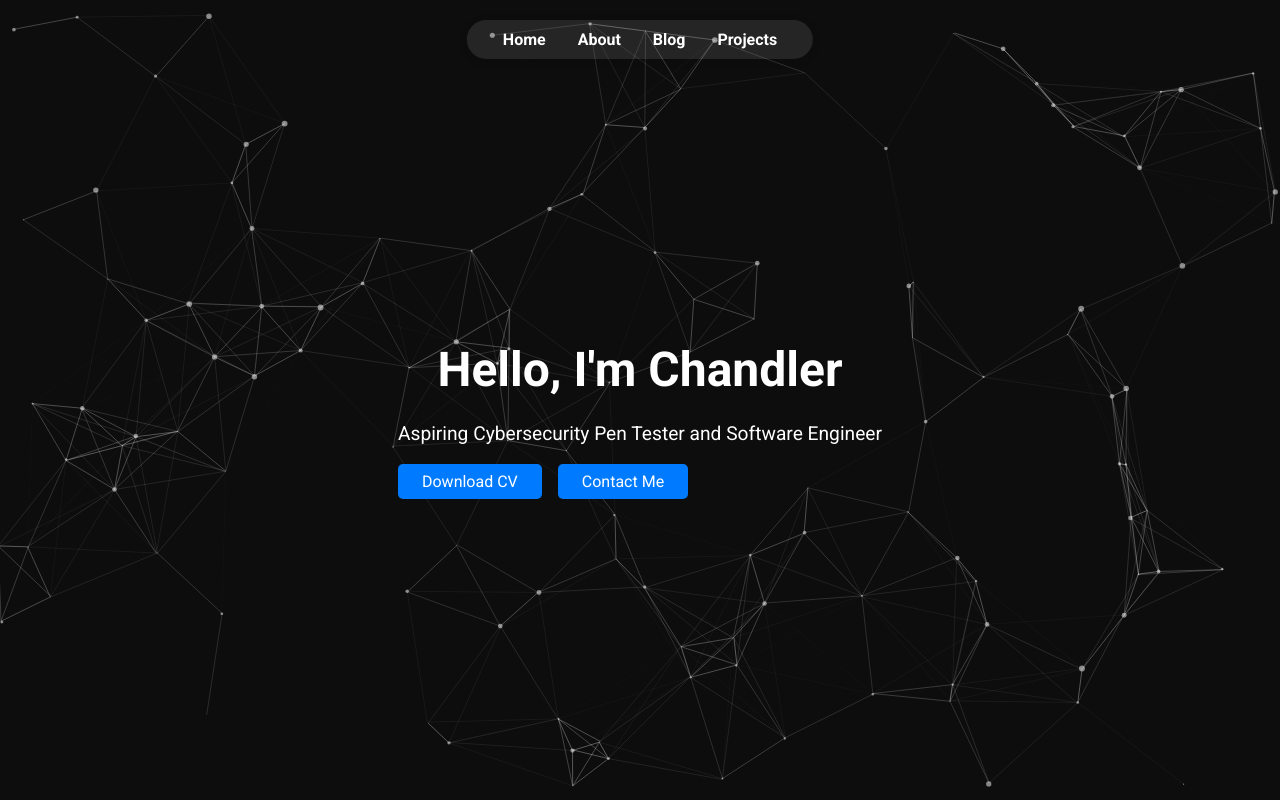
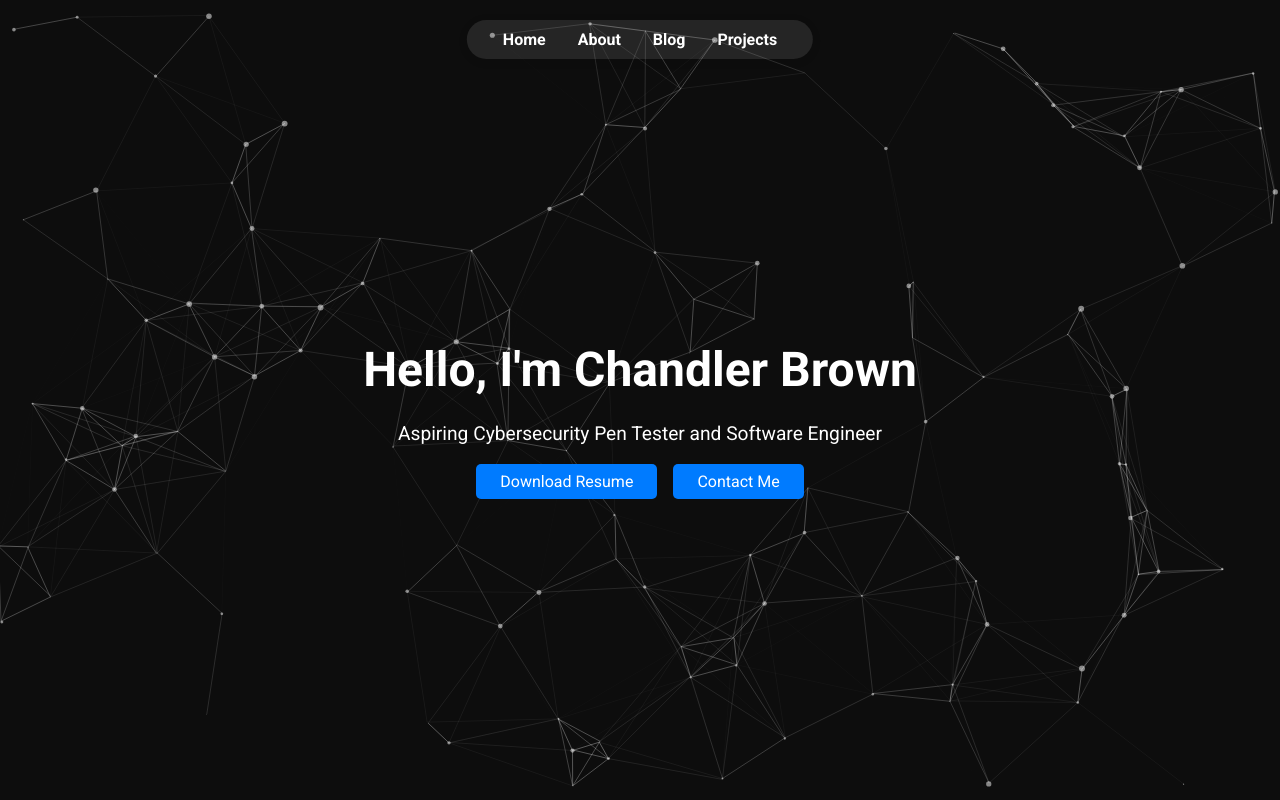
Before and after one commit to chandlerbrown4/chandlerbrown4.github.io, a plain HTML site: page index.html in a window 1280 px wide. Shown: the top 800 px of the page. Drawn offline with nearby package versions, Linux system fonts and the light colour scheme; animation ran at ten frames a second.

Commit message:
Resolved positioning issues

```diff
--- a/css/styles.css
+++ b/css/styles.css
@@ -79,6 +79,7 @@ body {
 
 .btn-group {
     display: flex;
+    justify-content: center;
     gap: 1em;
 }
 
--- a/index.html
+++ b/index.html
@@ -24,11 +24,11 @@
     <main>
         <section id="home" class="hero">
             <div class="container">
-                <h2>Hello, I'm Chandler</h2>
+                <h2>Hello, I'm Chandler Brown</h2>
                 <p>Aspiring Cybersecurity Pen Tester and Software Engineer</p>
                 <div class="btn-group">
-                    <a href="path/to/CV.pdf" class="btn">Download CV</a>
-                    <a href="mailto:youremail@example.com" class="btn">Contact Me</a>
+                    <a href="resources/resumeR1.pdf" class="btn">Download Resume</a>
+                    <a href="mailto:evan.brown.us@gmail.com" class="btn">Contact Me</a>
                 </div>
             </div>
         </section>
@@ -52,11 +52,11 @@
                 <div class="card-container">
                     <div class="card">
                         <h3><a href="projects/project1.html">Project 1</a></h3>
-                        <p>Brief description of Project 1.</p>
+                        <p>Project 1 description</p>
                     </div>
                     <div class="card">
                         <h3><a href="projects/project2.html">Project 2</a></h3>
-                        <p>Brief description of Project 2.</p>
+                        <p>Project 2 description</p>
                     </div>
                 </div>
             </div>
```
Also changed, not shown: 1 other file.
